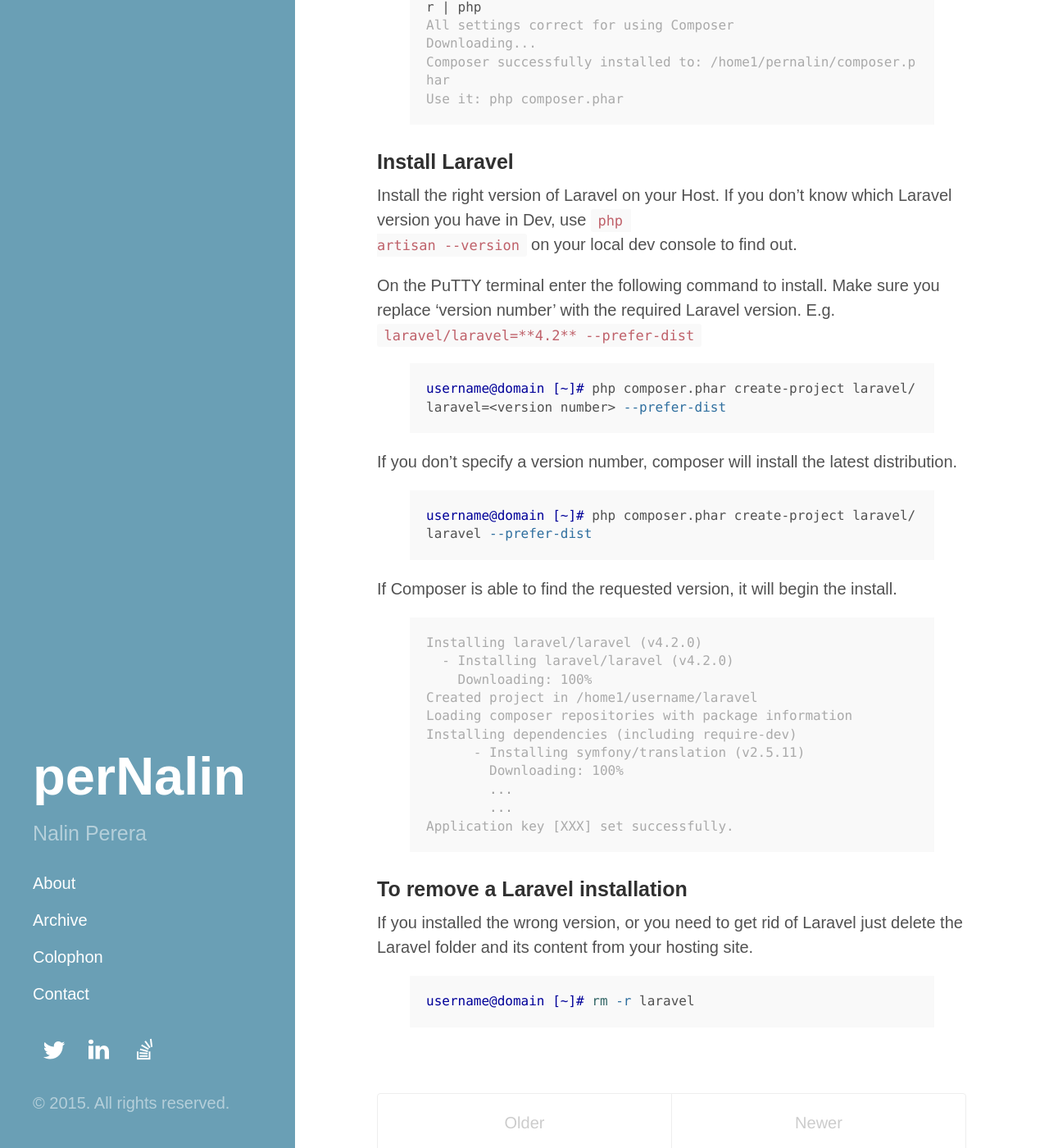
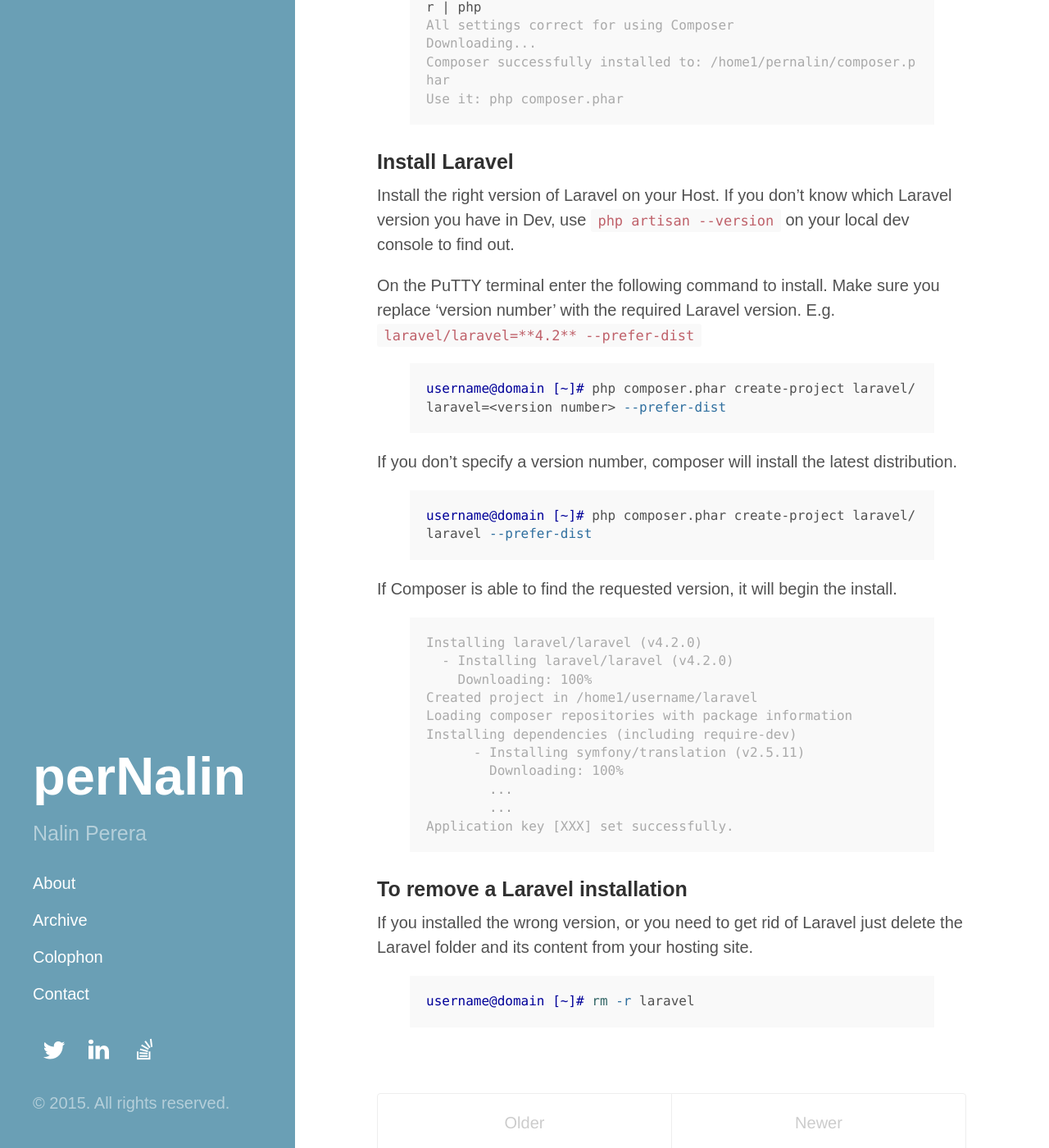
Before and after one commit to pernalin/pernalin.github.io, a Jekyll site: the page built from index.html, in a window 1280 px wide and 1400 px high, scrolled down 1725 px. Shown: the whole window at 82% size. Built offline with Jekyll 4.4.1, drawn with Linux system fonts in a browser that asks for light colours; nearby versions of some CDN libraries; Markdown is read by kramdown in place of the engine named in the settings; the list of posts is cut into pages by our own code.

Commit message:
get old score

```diff
--- a/public/css/poole.css
+++ b/public/css/poole.css
@@ -63,8 +63,6 @@ body {
   background-color: #fff;
   -webkit-text-size-adjust: 100%;
       -ms-text-size-adjust: 100%;
-    word-wrap: break-word; /* force long words to break */
-    overflow-wrap: break-word; /* newer syntax standard that replaces word-wrap */
 }
 
 /* No `:visited` state is required by default (browsers will use `a`) */
@@ -78,7 +76,7 @@ a strong {
 /* `:focus` is linked to `:hover` for basic accessibility */
 a:hover,
 a:focus {
-    text-decoration: underline;
+  text-decoration: none;
 }
 
 /* Headings */
@@ -153,7 +151,6 @@ abbr[title] {
 code,
 pre {
   font-family: Menlo, Monaco, "Courier New", monospace;
-    white-space: pre-wrap !important;/* force long lines to break */
 }
 code {
   padding: .25em .5em;
```
Lines whose indentation alone changed are shown as unchanged.
